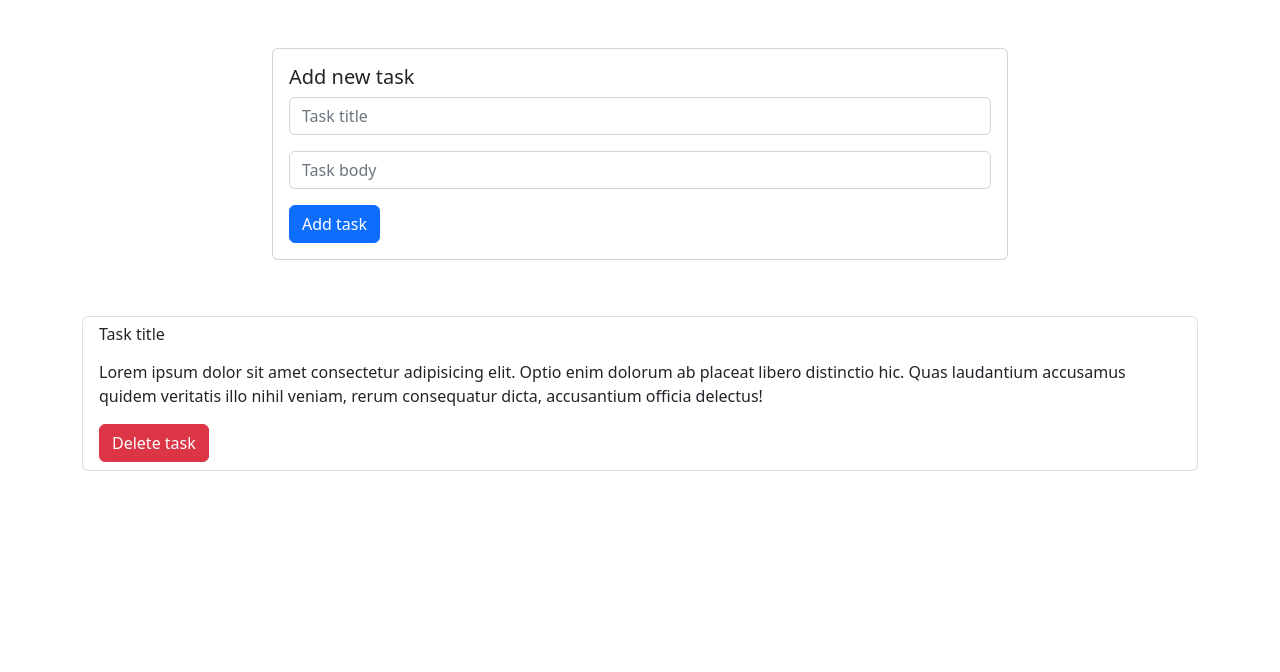
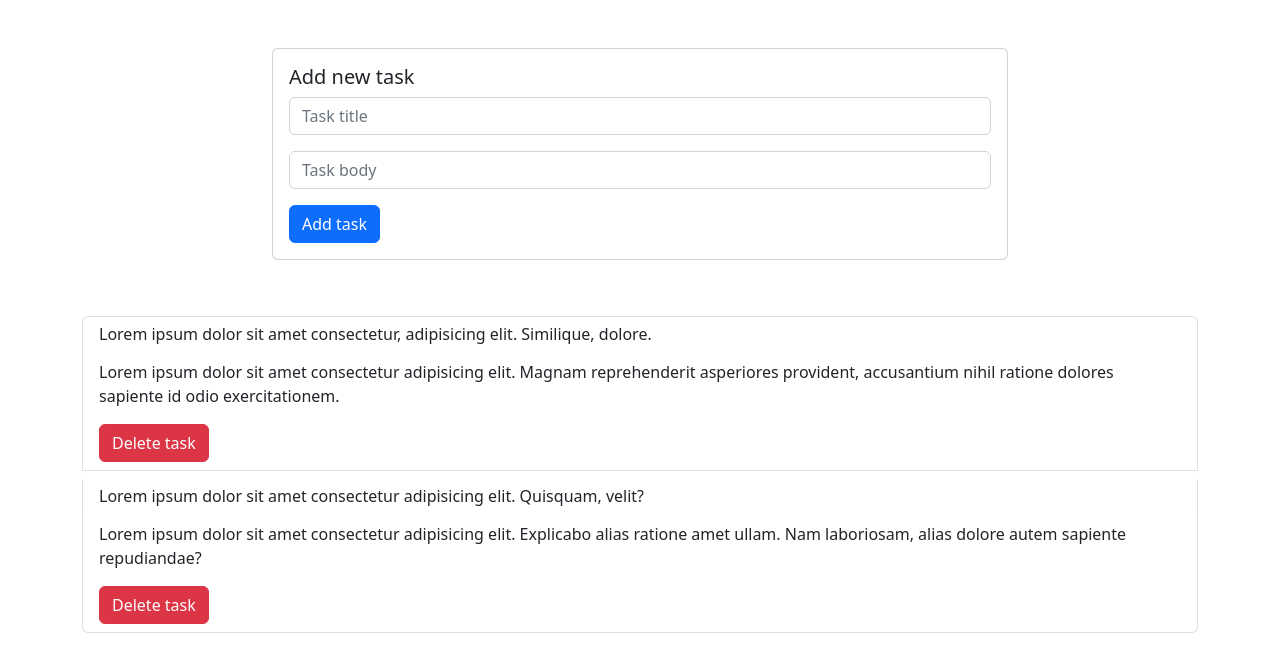
Before and after one commit to MorozovMikeDeveloper/ToDo-List, a plain HTML site: page index.html in a window 1280 px wide. Drawn offline with nearby package versions, Linux system fonts and the light colour scheme.

Commit message:
Create default functions for render tasks list and create tasks template. Delete source markup.

```diff
--- a/app.js
+++ b/app.js
@@ -0,0 +1,75 @@
+// Form
+// Task list
+const tasks = [
+  {
+    _id: "1",
+    completed: true,
+    body: "Lorem ipsum dolor sit amet consectetur adipisicing elit. Magnam reprehenderit asperiores provident, accusantium nihil ratione dolores sapiente id odio exercitationem.",
+    title:
+      "Lorem ipsum dolor sit amet consectetur, adipisicing elit. Similique, dolore.",
+  },
+  {
+    _id: "2",
+    completed: false,
+    body: "Lorem ipsum dolor sit amet consectetur adipisicing elit. Explicabo alias ratione amet ullam. Nam laboriosam, alias dolore autem sapiente repudiandae?",
+    title:
+      "Lorem ipsum dolor sit amet consectetur adipisicing elit. Quisquam, velit?",
+  },
+];
+
+(function (arrOfTasks) {
+  const objOfTasks = arrOfTasks.reduce((acc, task) => {
+    acc[task._id] = task;
+    return acc;
+  }, {});
+
+  // Elements UI
+  const listContainer = document.querySelector(
+    ".tasks-list-section .list-group",
+  );
+
+  renderAllTasks(objOfTasks);
+
+  function renderAllTasks(tasksList) {
+    if (!tasksList) {
+      console.error("The task list has not been handed over!");
+      return;
+    }
+
+    const fragment = document.createDocumentFragment();
+    Object.values(tasksList).forEach((task) => {
+      const li = listItemTemplate(task);
+      fragment.appendChild(li);
+    });
+
+    listContainer.appendChild(fragment);
+  }
+
+  function listItemTemplate({ _id, title, body }) {
+    const li = document.createElement("li");
+    li.classList.add(
+      "list-group-item",
+      "d-flex",
+      "align-items-center",
+      "flex-wrap",
+      "mt-2"
+    );
+
+    const header = document.createElement("h6");
+    header.textContent = title;
+
+    const deleteBtn = document.createElement("button");
+    deleteBtn.textContent = "Delete task";
+    deleteBtn.classList.add("btn", "btn-danger", "ml-auto", "delete-btn");
+
+    const article = document.createElement("p");
+    article.textContent = body;
+    article.classList.add("mt-2", "w-100");
+
+    li.appendChild(header);
+    li.appendChild(article);
+    li.appendChild(deleteBtn);
+
+    return li;
+  }
+})(tasks);
--- a/index.html
+++ b/index.html
@@ -42,18 +42,9 @@
 
     <div class="tasks-list-section">
         <div class="container">
-            <ul class="list-group">
-                <li class="list-group-item d-flex align-items-center flex-wrap mt-2">
-                    <h6>Task title</h6>
-                    <p class="mt-2 w-100">
-                        Lorem ipsum dolor sit amet consectetur adipisicing elit. Optio enim dolorum ab placeat libero distinctio hic. Quas laudantium accusamus quidem veritatis illo nihil veniam, rerum consequatur dicta, accusantium officia delectus!
-                    </p>
-                    <button class="btn btn-danger ml-auto delete-btn">Delete task</button>
-                </li>
-            </ul>
+            <ul class="list-group"></ul>
         </div>
     </div>
-
     <script src="app.js"></script>
 </body>
 </html>
```
